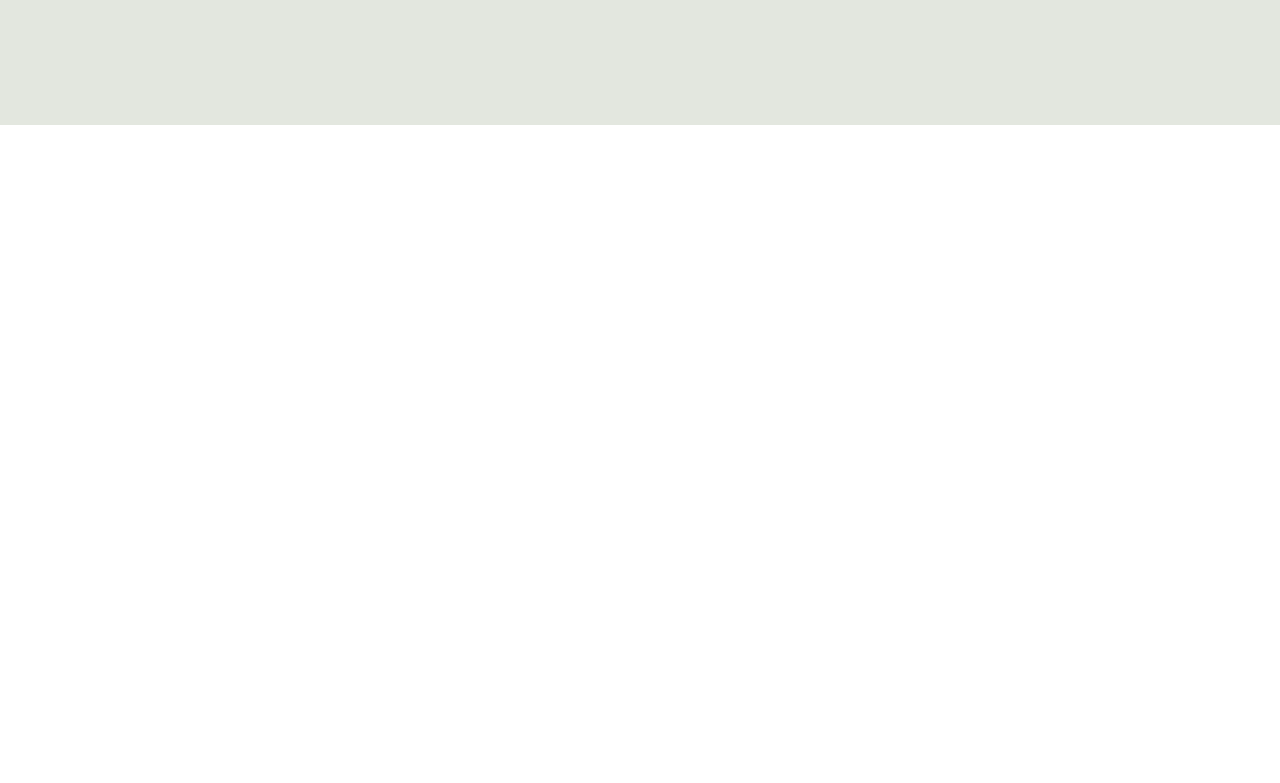
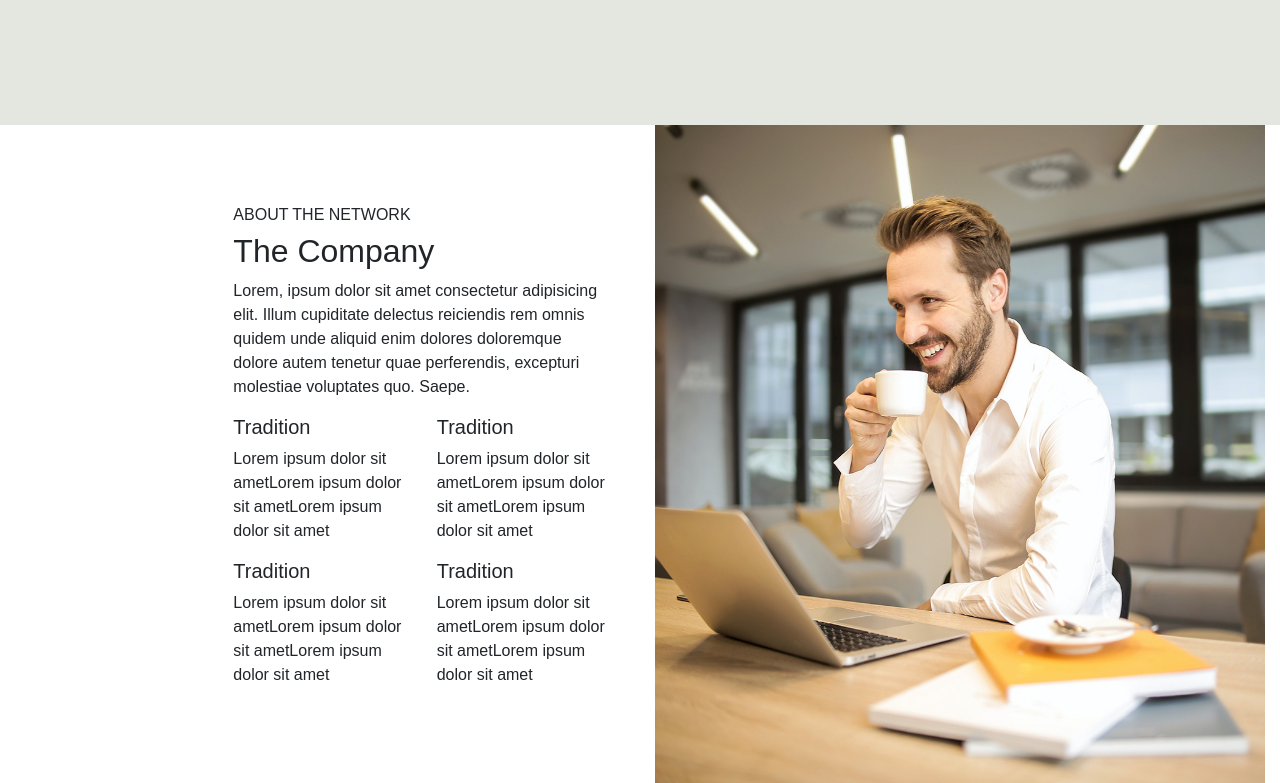
Before and after one commit to MariaAndreaGiardiello/proj-html-vuejs, a Vue app: page / in a window 1280 px wide. Shown: the part 915-1698 px from the top of the page. Before the commit the page ends 1040 px from the top, so only its background shows below. Built offline with nearby package versions, Linux system fonts and the light colour scheme.

Commit message:
aggiunto struttura terza section

```diff
--- a/src/components/MainComponents.vue
+++ b/src/components/MainComponents.vue
@@ -2,18 +2,24 @@
   <main>
     <HeroSection/>
     <LightCardSection/>
+    <AboutCompanySection/>
+    <DarkCardSection/>
   </main>
 </template>
 
 <script>
 import HeroSection from './sections/HeroSection.vue';
 import LightCardSection from './sections/LightCardSection.vue';
-undefined
+import AboutCompanySection from './sections/AboutCompanySection.vue';
+import DarkCardSection from './sections/DarkCardSection.vue';
+
 export default {
     name: "MainComponents",
     components: {
     HeroSection,
     LightCardSection,
+    AboutCompanySection,
+    DarkCardSection,
 }
 }
 </script>
--- /dev/null
+++ b/src/components/sections/AboutCompanySection.vue
@@ -0,0 +1,53 @@
+<template>
+  <section class="container-fluid">
+    <div class="row">
+        <div class="col-6 d-flex justify-content-end">
+            <div class="col-8 about-text">
+                <div class="company">
+                    <h6>ABOUT THE NETWORK</h6>
+                    <h2><span>The</span> Company</h2>
+                    <p>Lorem, ipsum dolor sit amet consectetur adipisicing elit. Illum cupiditate delectus reiciendis rem omnis quidem unde aliquid enim dolores doloremque dolore autem tenetur quae perferendis, excepturi molestiae voluptates quo. Saepe.</p>
+                </div>
+                <div class="row">
+                    <div class="col-6 tradition">
+                    <h5>Tradition</h5>
+                    <p>Lorem ipsum dolor sit ametLorem ipsum dolor sit ametLorem ipsum dolor sit amet  </p>
+                    </div>
+                    <div class="col-6 certificate">
+                    <h5>Tradition</h5>
+                    <p>Lorem ipsum dolor sit ametLorem ipsum dolor sit ametLorem ipsum dolor sit amet  </p>
+                    </div>
+                    <div class="col-6 certificate">
+                    <h5>Tradition</h5>
+                    <p>Lorem ipsum dolor sit ametLorem ipsum dolor sit ametLorem ipsum dolor sit amet  </p>
+                    </div>
+                    <div class="col-6 certificate">
+                    <h5>Tradition</h5>
+                    <p>Lorem ipsum dolor sit ametLorem ipsum dolor sit ametLorem ipsum dolor sit amet  </p>
+                    </div>
+                </div>
+            </div>
+        </div>
+        <div class="col-6">
+            <img class="img-fluid about-img" src="src/assets/img/about-3.jpg" alt="">
+        </div>
+    </div>
+  </section>
+</template>
+
+<script>
+export default {
+    name: 'AboutCompanySection'
+}
+</script>
+
+<style lang="scss" scoped>
+.about-img{
+    width: 100%;
+    height: 100%;
+}
+
+.about-text{
+    margin: 80px 0;
+}
+</style>
--- /dev/null
+++ b/src/components/sections/DarkCardSection.vue
@@ -0,0 +1,13 @@
+<template>
+  <section></section>
+</template>
+
+<script>
+export default {
+    name: 'DarkCardSection'
+}
+</script>
+
+<style lang="scss" scoped>
+
+</style>
```
